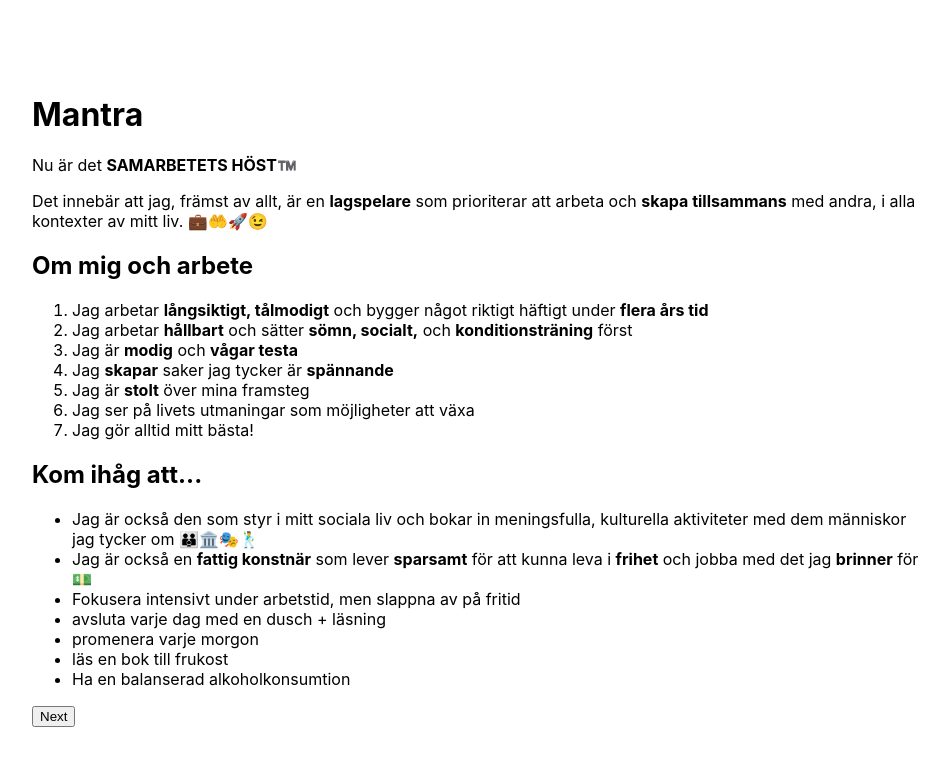
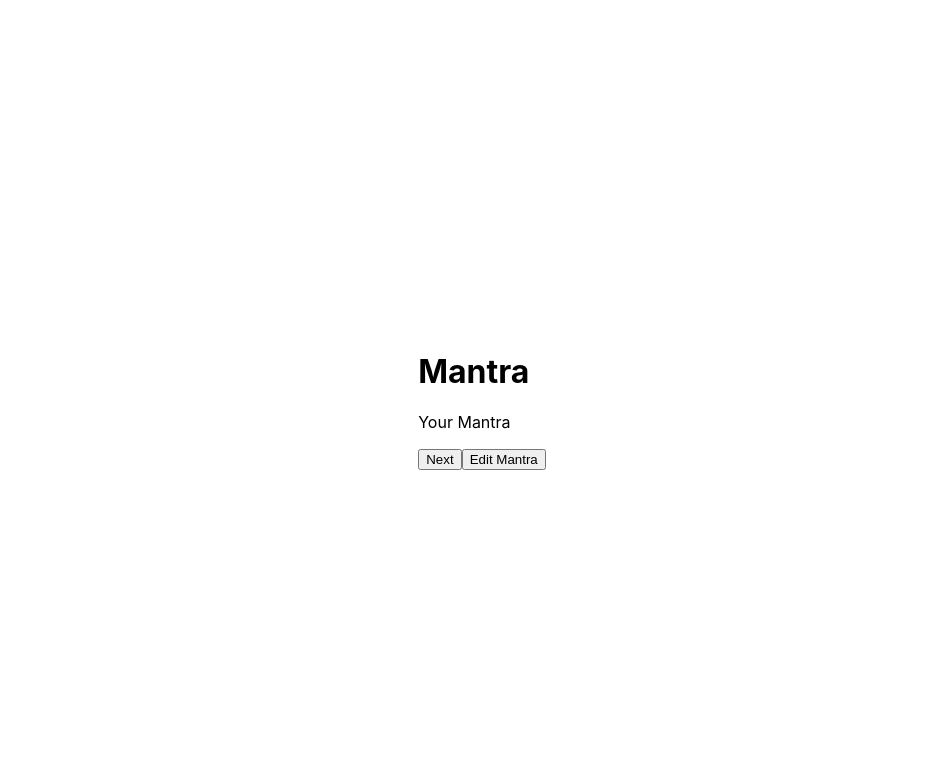
Before and after one commit to douglasdriving/start_sequence, a React (Create React App) app: page / in a window 1280 px wide. Both pictures are taken after a click on the button "Start". Shown: the top 766 px of the page, without its empty margins (158-1105 px from the left). Built offline with nearby package versions, Linux system fonts and the light colour scheme.

Commit message:
mantra edits
allows user to edit their mantra locally

```diff
--- a/src/components/sequences/mantra/mantra.tsx
+++ b/src/components/sequences/mantra/mantra.tsx
@@ -1,13 +1,40 @@
-import React from "react";
+import { useState } from 'react';
 
 interface IProps {
   handleClick: () => void;
 }
 
 const Mantra = ({ handleClick }: IProps) => {
+  const [editMode, setEditMode] = useState<boolean>(false);
+  const [mantra, setMantra] = useState<string>(localStorage.getItem('mantra') || "Your Mantra");
+
+  const handleInput = (e: React.ChangeEvent<HTMLTextAreaElement>) => { setMantra(e.target.value) }
+  const saveMantra = () => {
+    localStorage.setItem('mantra', mantra);
+    setEditMode(false);
+  }
+
+  // This function converts '\n' characters into '<br/>'.
+  const convertNewlinesToBreaks = (text: string) => {
+    return { __html: text.replace(/\n/g, '<br/>') };
+  }
+
   return (
     <div className="mantra">
       <h1>Mantra</h1>
+      {!editMode && <p dangerouslySetInnerHTML={convertNewlinesToBreaks(mantra)}></p>}
+      {editMode && <textarea value={mantra} onInput={handleInput}></textarea>}
+      {!editMode && <button onClick={handleClick}>Next</button>}
+      {!editMode && <button onClick={() => setEditMode(true)}>Edit Mantra</button>}
+      {editMode && <button onClick={saveMantra}>Save</button>}
+    </div>
+  );
+}
+
+export default Mantra;
+
+//OLD MANTRA TEXT
+/* <h1>Mantra</h1>
 <p>Nu är det <b>SAMARBETETS HÖST™️</b></p>
 <p>
   Det innebär att jag, främst av allt, är en <b>lagspelare</b> som prioriterar att arbeta och <b>skapa tillsammans</b> med andra, i alla kontexter av mitt liv. 💼🤲🚀😉
@@ -34,11 +61,4 @@ const Mantra = ({ handleClick }: IProps) => {
   <li>promenera varje morgon</li>
   <li>läs en bok till frukost</li>
   <li>Ha en balanserad alkoholkonsumtion</li>
-      </ul>
-
-      <button onClick={handleClick}>Next</button>
-    </div>
-  );
-}
-
-export default Mantra;
+</ul> */
```
Lines whose indentation alone changed are shown as unchanged.
